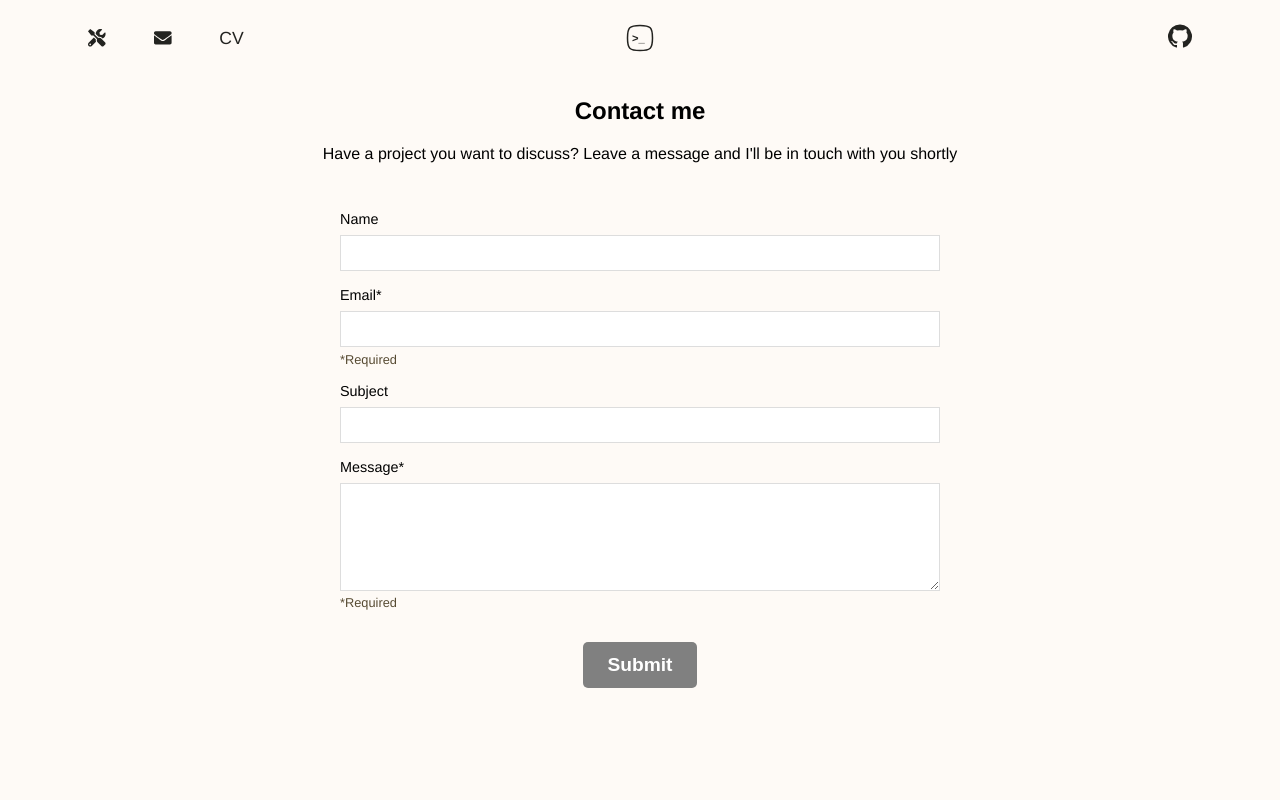
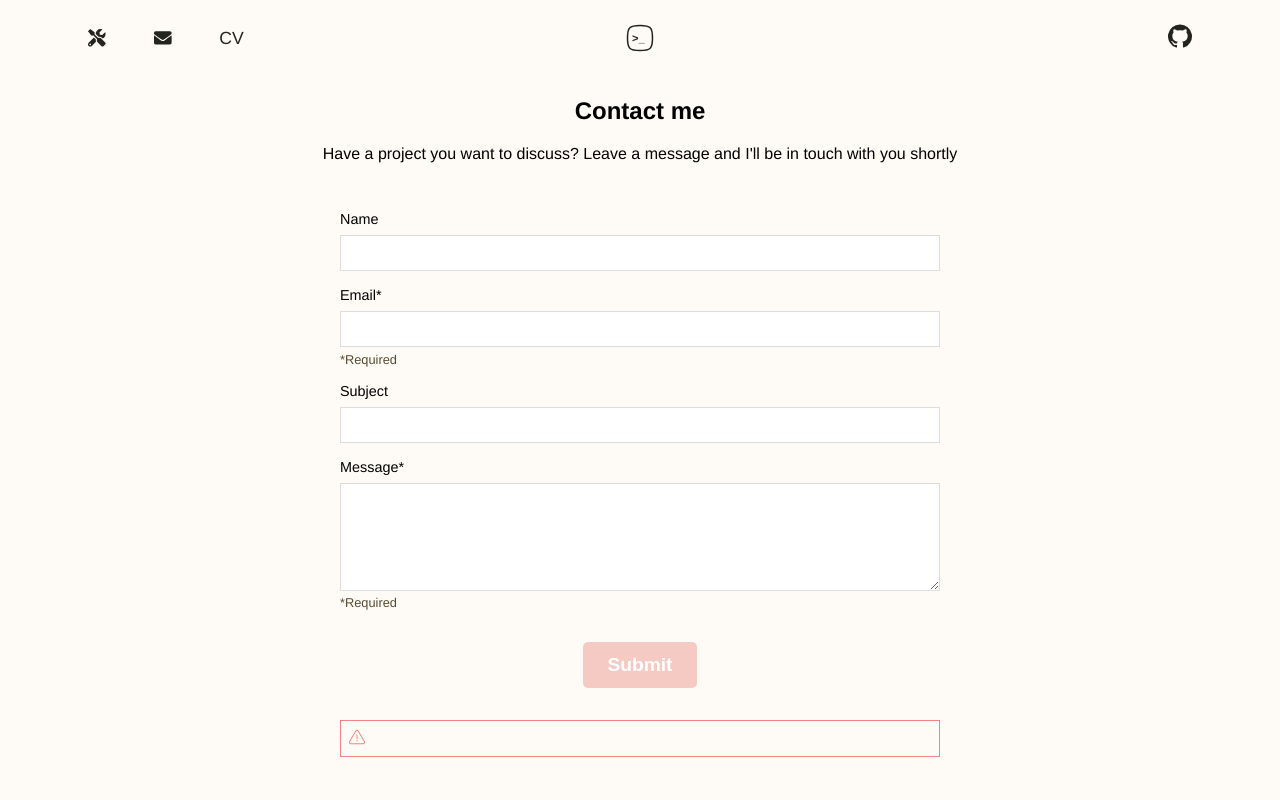
Before and after one commit to vtrofin/personal-website, a Vue app: page /contact in a window 1280 px wide. Shown: the top 800 px of the page. Built offline with nearby package versions, Linux system fonts and the light colour scheme.

Commit message:
add contact page color modifiers

```diff
--- a/src/App.vue
+++ b/src/App.vue
@@ -86,11 +86,10 @@ export default {
   --red: #f28482;
   /* end new colors */
 
-  --scarlet: #fc2f00;
   --purple: #150042;
   --misty-rose: #f0efeb;
-  --french-gray: #eddcd2;
   --base-border: 5px;
+
   --submit-button-disabled: lime;
   --submit-button: gray;
   --submit-button-focus: green;
--- a/src/pages/Contact.vue
+++ b/src/pages/Contact.vue
@@ -23,10 +23,10 @@
         Submit
       </button>
       <div :class="templateData.messageClass" :v-if="templateData.formSubmitMessage">
-        <Alert width="16px" color="red" v-if="templateData.messageClass.includes('error')" />
+        <Alert width="16px" color="#f28482" v-if="templateData.messageClass.includes('error')" />
         <Tick
           width="16px"
-          color="green"
+          color="#84a59d"
           v-else-if="templateData.messageClass.includes('success')"
         />
         {{ templateData.formSubmitMessage }}
@@ -73,7 +73,7 @@ export default {
     const templateData = reactive({
       isLoading: false,
       formSubmitMessage: '',
-      messageClass: 'form-result',
+      messageClass: 'form-result error',
     });
 
     const handleFormSubmit = async event => {
@@ -174,7 +174,7 @@ button[type='submit'] {
   align-self: center;
   font-size: 1.2rem;
   font-weight: 700;
-  background-color: var(--submit-button);
+  background-color: var(--pink);
   color: var(--white);
   border: none;
   border-radius: var(--base-border);
@@ -184,13 +184,14 @@ button[type='submit'] {
   outline: none;
 }
 
-button[type='submit']:hover {
-  background-color: var(--submit-button-focus);
+button[type='submit']:hover,
+button[type='submit']:focus {
+  background-color: var(--yellow);
   transition: all 0.3s ease-in;
 }
 
 button[type='submit']:disabled {
-  background-color: var(--submit-button-disabled);
+  background-color: var(--light-yellow);
   pointer-events: none;
   transition: all 0.3s ease-in;
 }
@@ -204,10 +205,10 @@ button[type='submit']:disabled {
   transition: all 0.3s ease-out;
 }
 .form-result.success {
-  border: 1px solid var(--submit-message-success);
+  border: 1px solid var(--light-green);
 }
 .form-result.error {
-  border: 1px solid var(--submit-message-error);
+  border: 1px solid var(--red);
 }
 
 .form-result svg {
--- a/src/pages/NotFound.vue
+++ b/src/pages/NotFound.vue
@@ -163,7 +163,7 @@ export default {
   height: 20px;
   margin: 0 auto;
   border-radius: 50%;
-  box-shadow: 0 30px 15px 5px var(--animation-shadow);
+  box-shadow: 0 40px 15px 5px var(--animation-shadow);
   animation: smallbig 3s ease-in-out infinite;
 }
 
@@ -312,7 +312,7 @@ export default {
 }
 .content-link.not-found:before {
   bottom: -10px;
-  background-color: var(--light-green);
+  background-color: var(--red);
 }
 @media (hover: hover) {
   .content-link.not-found:hover:before {
```
